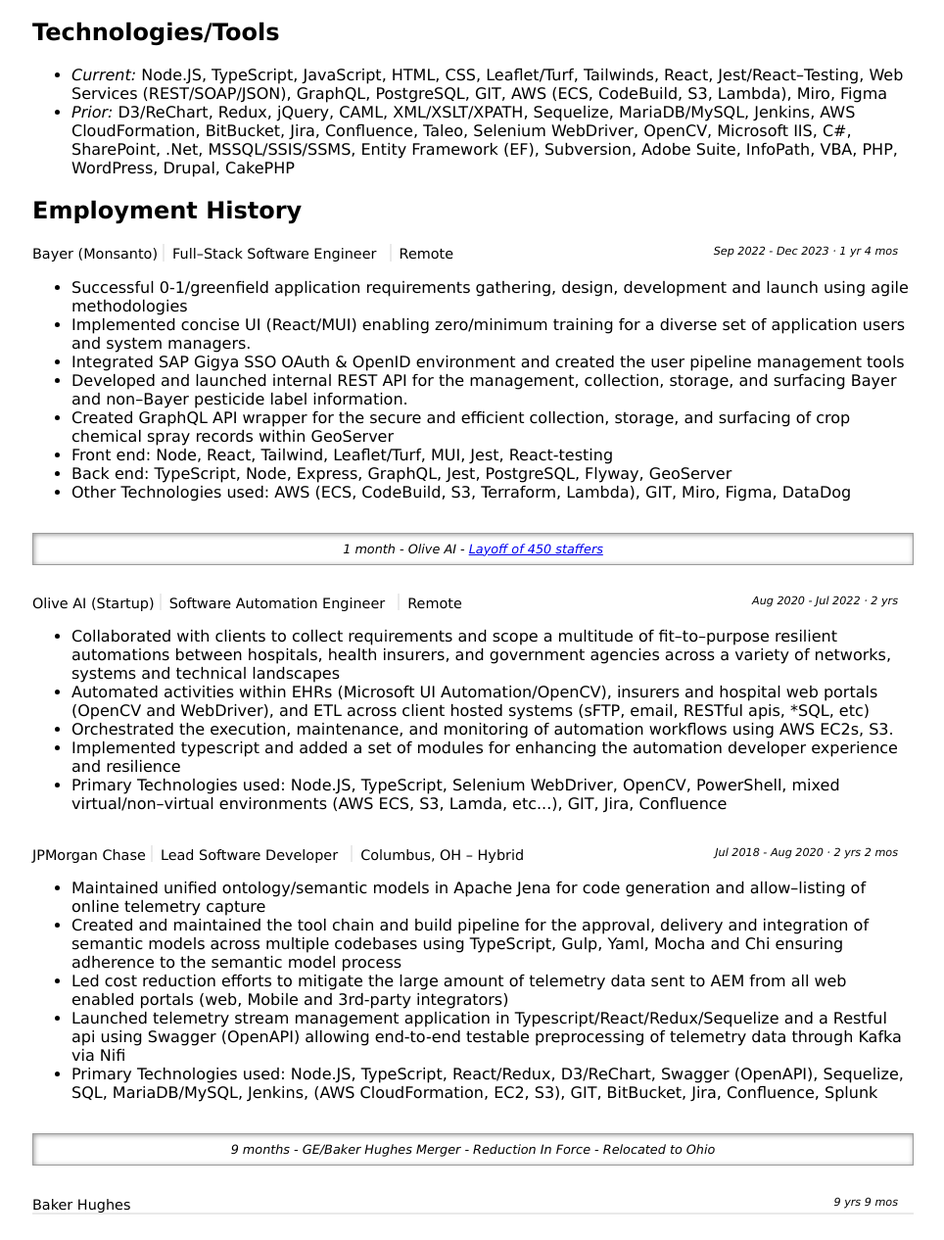
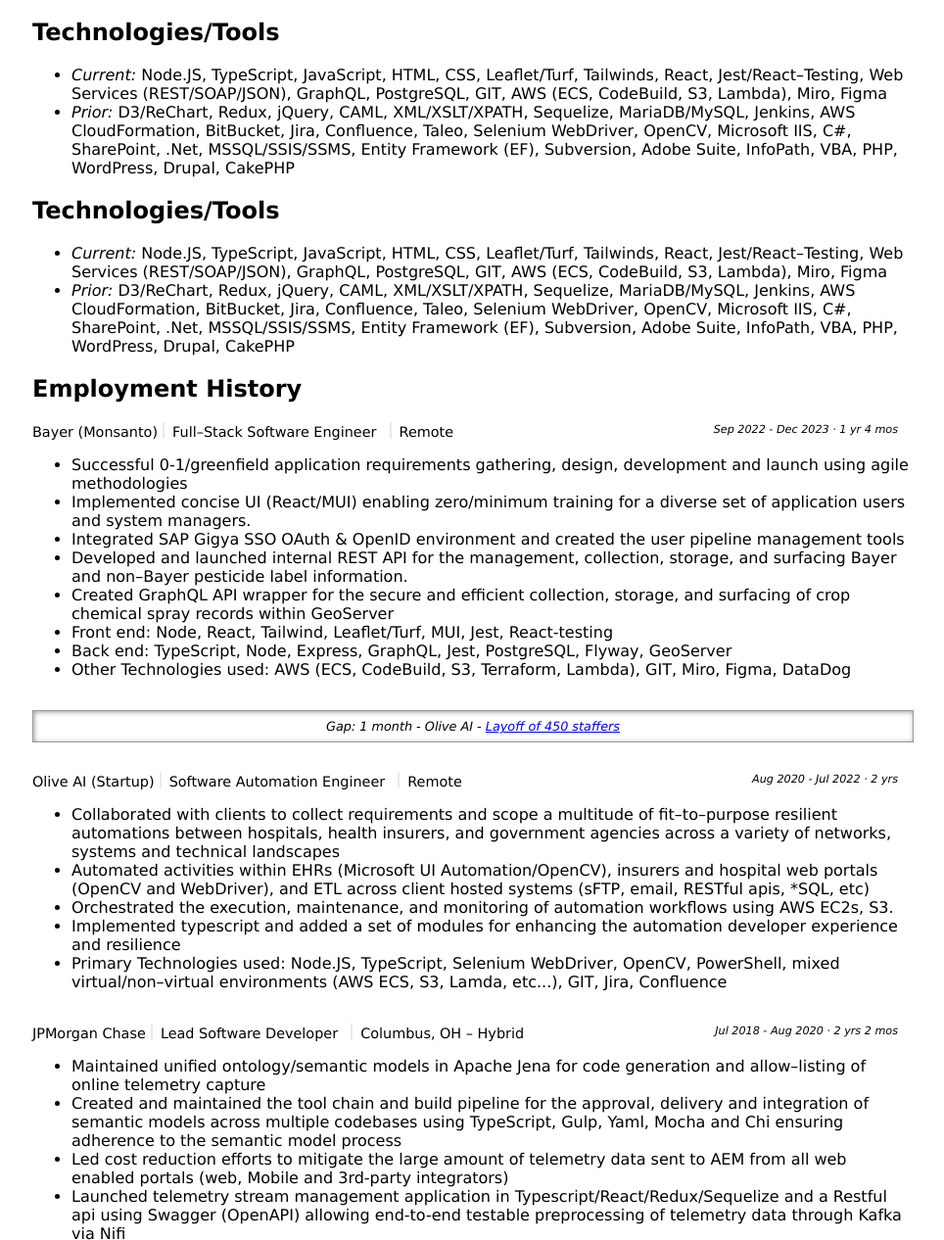
Before and after one commit to mattOd80/mattOd80.github.io, a plain HTML site: page index.html in a window 1280 px wide. Shown: the part 64-1330 px from the top of the page at 98% size, without its empty margins (157-1121 px from the left). Drawn offline with Linux system fonts and the light colour scheme.

Commit message:
gap label added

```diff
--- a/index.html
+++ b/index.html
@@ -139,6 +139,26 @@
         </ul>
       </div>
 
+      <h2>Technologies/Tools</h2>
+      <div class="details">
+        <ul>
+          <li>
+            <em>Current:</em> Node.JS, TypeScript, JavaScript, HTML, CSS,
+            Leaflet/Turf, Tailwinds, React, Jest/React&ndash;Testing, Web
+            Services (REST/SOAP/JSON), GraphQL, PostgreSQL, GIT, AWS (ECS,
+            CodeBuild, S3, Lambda), Miro, Figma
+          </li>
+          <li>
+            <em>Prior:</em> D3/ReChart, Redux, jQuery, CAML, XML/XSLT/XPATH,
+            Sequelize, MariaDB/MySQL, Jenkins, AWS CloudFormation, BitBucket,
+            Jira, Confluence, Taleo, Selenium WebDriver, OpenCV, Microsoft IIS,
+            C#, SharePoint, .Net, MSSQL/SSIS/SSMS, Entity Framework (EF),
+            Subversion, Adobe Suite, InfoPath, VBA, PHP, WordPress, Drupal,
+            CakePHP
+          </li>
+        </ul>
+      </div>
+
       <h2>Employment History</h2>
       <div class="entry">
         <div class="business">Bayer (Monsanto)</div>
@@ -186,7 +206,7 @@
       </div>
 
       <div class="role-gap">
-        1 month - Olive AI -
+        Gap: 1 month - Olive AI -
         <a
           href="https://www.fiercehealthcare.com/health-tech/olive-cuts-450-staff-ceo-cites-missteps-fast-growth-lack-focus"
           >Layoff of 450 staffers</a
@@ -268,8 +288,8 @@
       </div>
 
       <div class="role-gap">
-        9 months - GE/Baker Hughes Merger - Reduction In Force - Relocated to
-        Ohio
+        Gap: 9 months - GE/Baker Hughes Merger - Reduction In Force - Relocated
+        to Ohio
       </div>
 
       <div
```
Also changed, not shown: 1 other file.
